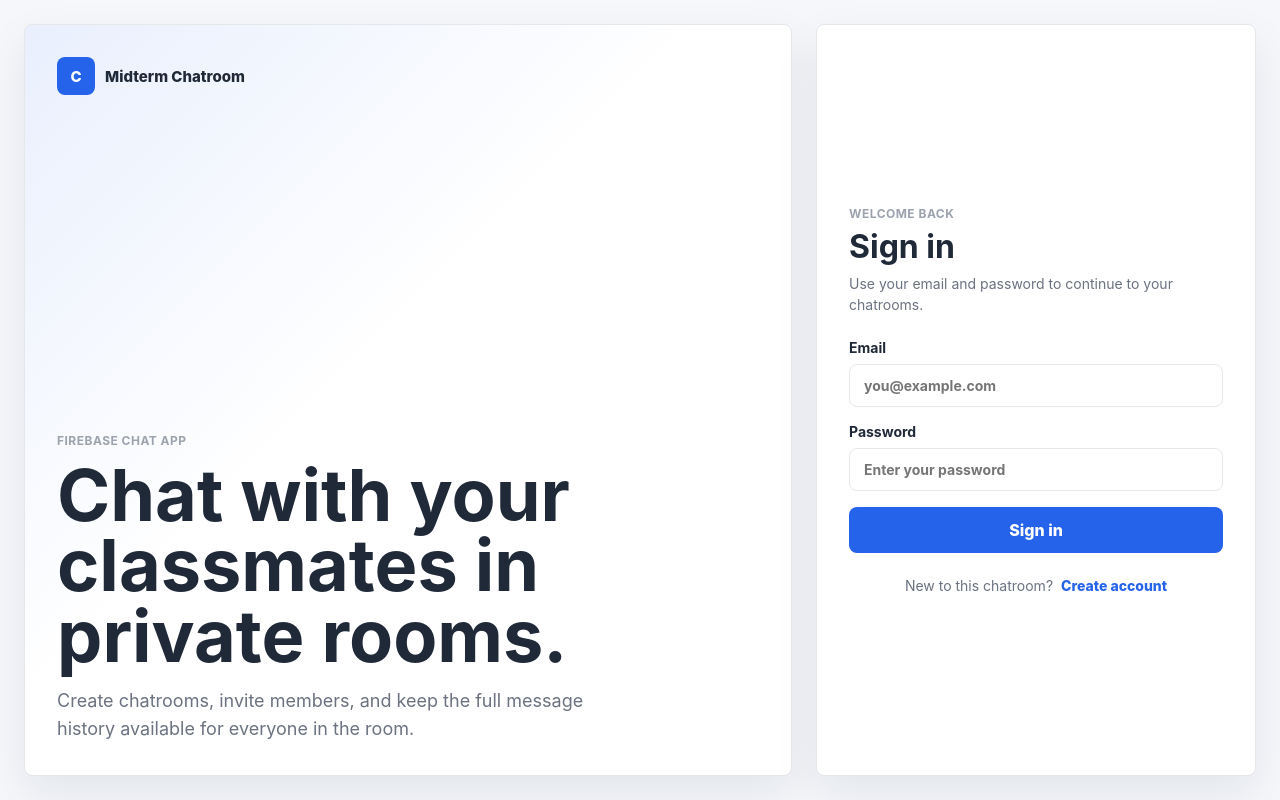
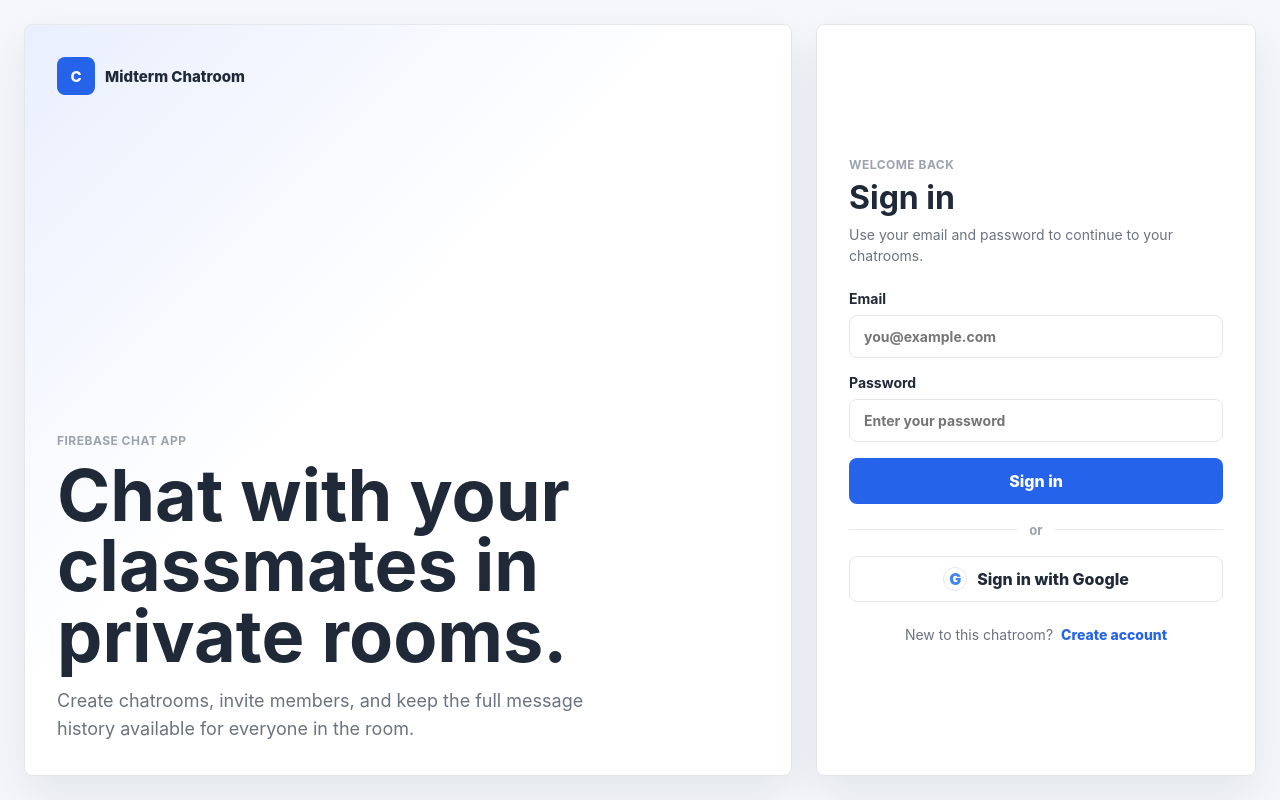
Before and after one commit to CharlieJJ0115/ChatRoom, a React (Vite) app: page / in a window 1280 px wide. Built offline with nearby package versions, Linux system fonts and the light colour scheme; no server answers.

Commit message:
google sign in

```diff
--- a/src/contexts/AuthContext.jsx
+++ b/src/contexts/AuthContext.jsx
@@ -2,7 +2,9 @@ import { useEffect, useState } from "react";
 
 import {
   createUserWithEmailAndPassword,
+  GoogleAuthProvider,
   signInWithEmailAndPassword,
+  signInWithPopup,
   signOut,
   onAuthStateChanged
 } from "firebase/auth";
@@ -27,6 +29,12 @@ export function AuthProvider({ children }) {
     return signInWithEmailAndPassword(auth, email, password);
   }
 
+  function loginWithGoogle() {
+    const provider = new GoogleAuthProvider();
+
+    return signInWithPopup(auth, provider);
+  }
+
   // logout
   function logout() {
     return signOut(auth);
@@ -47,6 +55,7 @@ export function AuthProvider({ children }) {
     currentUser,
     signup,
     login,
+    loginWithGoogle,
     logout
   };
 
--- a/src/firebase/userService.js
+++ b/src/firebase/userService.js
@@ -1,6 +1,7 @@
 import {
   collection,
   doc,
+  getDoc,
   onSnapshot,
   query,
   orderBy,
@@ -12,25 +13,62 @@ import { db } from "./firebase";
 
 export async function createUserDocument(user) {
 
-  await setDoc(doc(db, "users", user.uid), {
+  const userRef = doc(db, "users", user.uid);
+
+  const userSnapshot = await getDoc(userRef);
+
+  const email = user.email || "";
+
+  const defaultUserData = {
 
     uid: user.uid,
 
-    email: user.email,
+    email,
 
-    username: user.email.split("@")[0],
+    username: user.displayName || email.split("@")[0] || "User",
 
-    photoURL: "",
+    photoURL: user.photoURL || "",
 
     phoneNumber: "",
 
     address: "",
 
-    blockedUsers: [],
+    blockedUsers: []
 
-    createdAt: serverTimestamp()
+  };
 
-  });
+  if (!userSnapshot.exists()) {
+
+    await setDoc(userRef, {
+
+      ...defaultUserData,
+
+      createdAt: serverTimestamp()
+
+    });
+
+    return;
+
+  }
+
+  const existingUserData = userSnapshot.data();
+
+  const missingUserData = Object.entries(defaultUserData).reduce(
+    (nextData, [key, value]) => {
+      if (existingUserData[key] === undefined) {
+        nextData[key] = value;
+      }
+
+      return nextData;
+    },
+    {}
+  );
+
+  if (Object.keys(missingUserData).length > 0) {
+
+    await setDoc(userRef, missingUserData, { merge: true });
+
+  }
 }
 
 export async function updateUserProfile(uid, profileData) {
--- a/src/index.css
+++ b/src/index.css
@@ -206,6 +206,57 @@ h3 {
 .auth-submit:hover {
   background: var(--accent-strong);
   transform: translateY(-1px);
+}
+
+.auth-divider {
+  display: flex;
+  align-items: center;
+  gap: 12px;
+  margin: 18px 0;
+  color: var(--soft);
+  font-size: 13px;
+  font-weight: 700;
+}
+
+.auth-divider::before,
+.auth-divider::after {
+  content: "";
+  height: 1px;
+  flex: 1;
+  background: var(--border);
+}
+
+.google-submit {
+  display: flex;
+  width: 100%;
+  min-height: 46px;
+  align-items: center;
+  justify-content: center;
+  gap: 10px;
+  border: 1px solid var(--border);
+  border-radius: 8px;
+  color: var(--text);
+  background: #ffffff;
+  font-weight: 800;
+  transition: border-color 160ms ease, box-shadow 160ms ease, transform 160ms ease;
+}
+
+.google-submit:hover:not(:disabled) {
+  border-color: #cbd5e1;
+  box-shadow: 0 8px 20px rgba(15, 23, 42, 0.08);
+  transform: translateY(-1px);
+}
+
+.google-submit span {
+  display: inline-grid;
+  width: 24px;
+  height: 24px;
+  place-items: center;
+  border: 1px solid var(--border);
+  border-radius: 999px;
+  color: #4285f4;
+  background: #ffffff;
+  font-weight: 900;
 }
 
 .form-error {
--- a/src/pages/LoginPage.jsx
+++ b/src/pages/LoginPage.jsx
@@ -1,6 +1,8 @@
 import { useRef, useState } from "react";
 
 import useAuth from "../hooks/useAuth";
+
+import { createUserDocument } from "../firebase/userService";
 
 export default function LoginPage() {
 
@@ -8,9 +10,11 @@ export default function LoginPage() {
 
   const passwordRef = useRef();
 
-  const { login } = useAuth();
+  const { login, loginWithGoogle } = useAuth();
 
   const [error, setError] = useState("");
+
+  const [isGoogleLoading, setIsGoogleLoading] = useState(false);
 
   async function handleSubmit(e) {
 
@@ -30,6 +34,29 @@ export default function LoginPage() {
     } catch (err) {
 
       setError(err.message);
+
+    }
+  }
+
+  async function handleGoogleSignIn() {
+
+    try {
+
+      setError("");
+
+      setIsGoogleLoading(true);
+
+      const result = await loginWithGoogle();
+
+      await createUserDocument(result.user);
+
+    } catch (err) {
+
+      setError(err.message);
+
+    } finally {
+
+      setIsGoogleLoading(false);
 
     }
   }
@@ -69,6 +96,20 @@ export default function LoginPage() {
           Sign in
         </button>
       </form>
+
+      <div className="auth-divider">
+        <span>or</span>
+      </div>
+
+      <button
+        className="google-submit"
+        type="button"
+        onClick={handleGoogleSignIn}
+        disabled={isGoogleLoading}
+      >
+        <span aria-hidden="true">G</span>
+        {isGoogleLoading ? "Signing in..." : "Sign in with Google"}
+      </button>
     </div>
   );
 }
```
